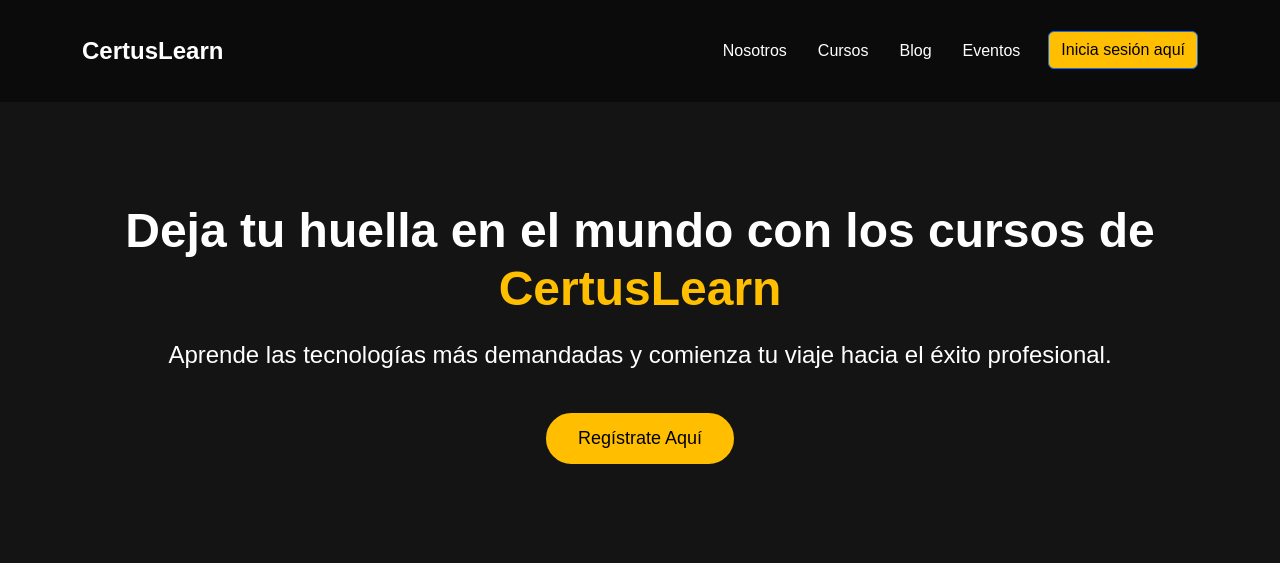
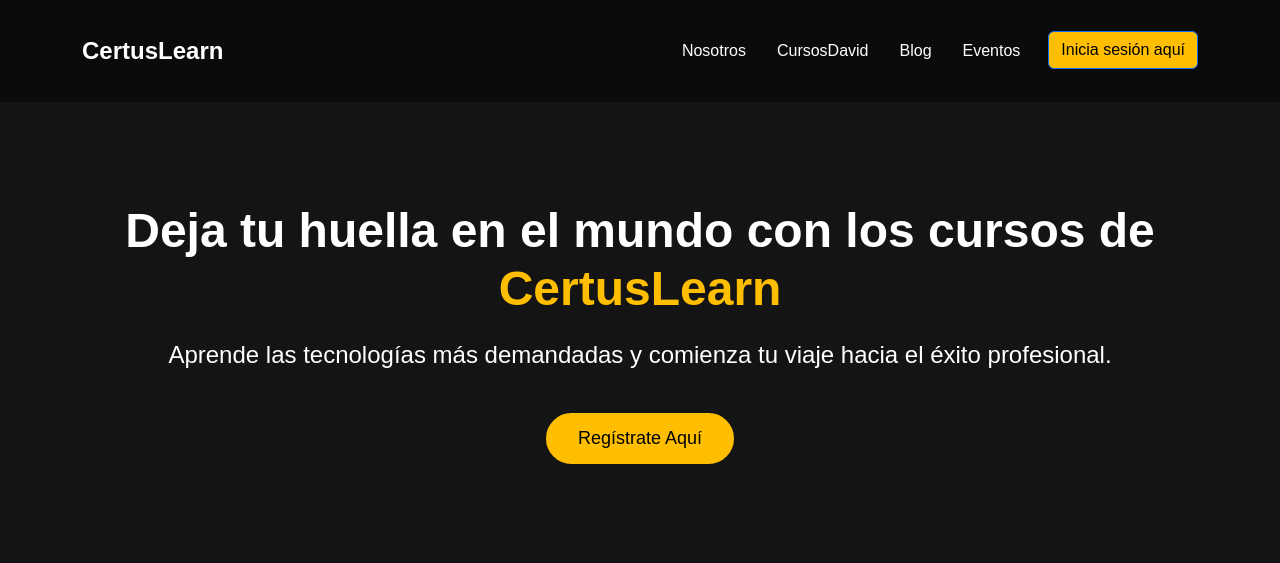
Before and after one commit to fhuamanr/PlataformaCursos, a Django app: page /cursos/ in a window 1280 px wide. Shown: the top 563 px of the page. Run offline with Django 5.2, Linux system fonts and the light colour scheme.

Commit message:
CambioPrueba-David

```diff
--- a/plataforma_cursos/cursos/templates/cursos/homepage.html
+++ b/plataforma_cursos/cursos/templates/cursos/homepage.html
@@ -132,7 +132,7 @@
                             <a class="nav-link" href="#">Nosotros</a>
                         </li>
                         <li class="nav-item">
-                            <a class="nav-link" href="#">Cursos</a>
+                            <a class="nav-link" href="#">CursosDavid</a>
                         </li>
                         <li class="nav-item">
                             <a class="nav-link" href="#">Blog</a>
```
